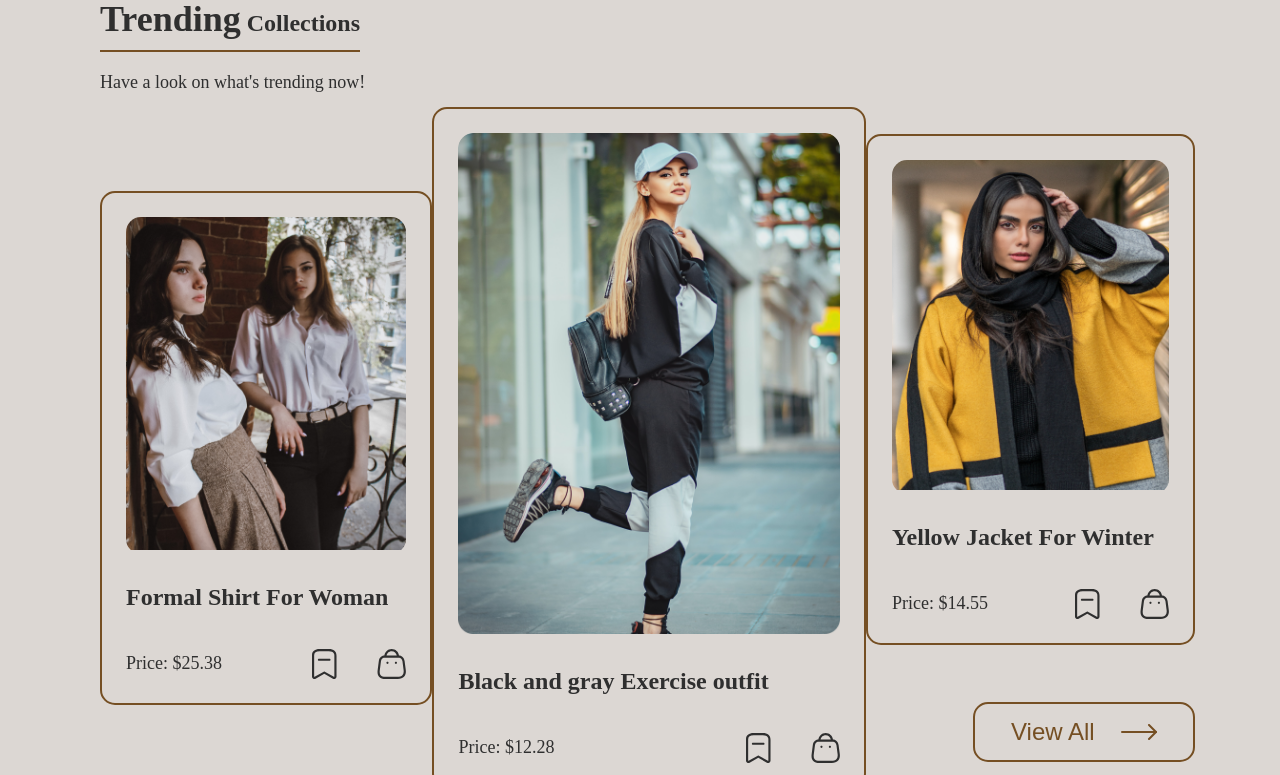
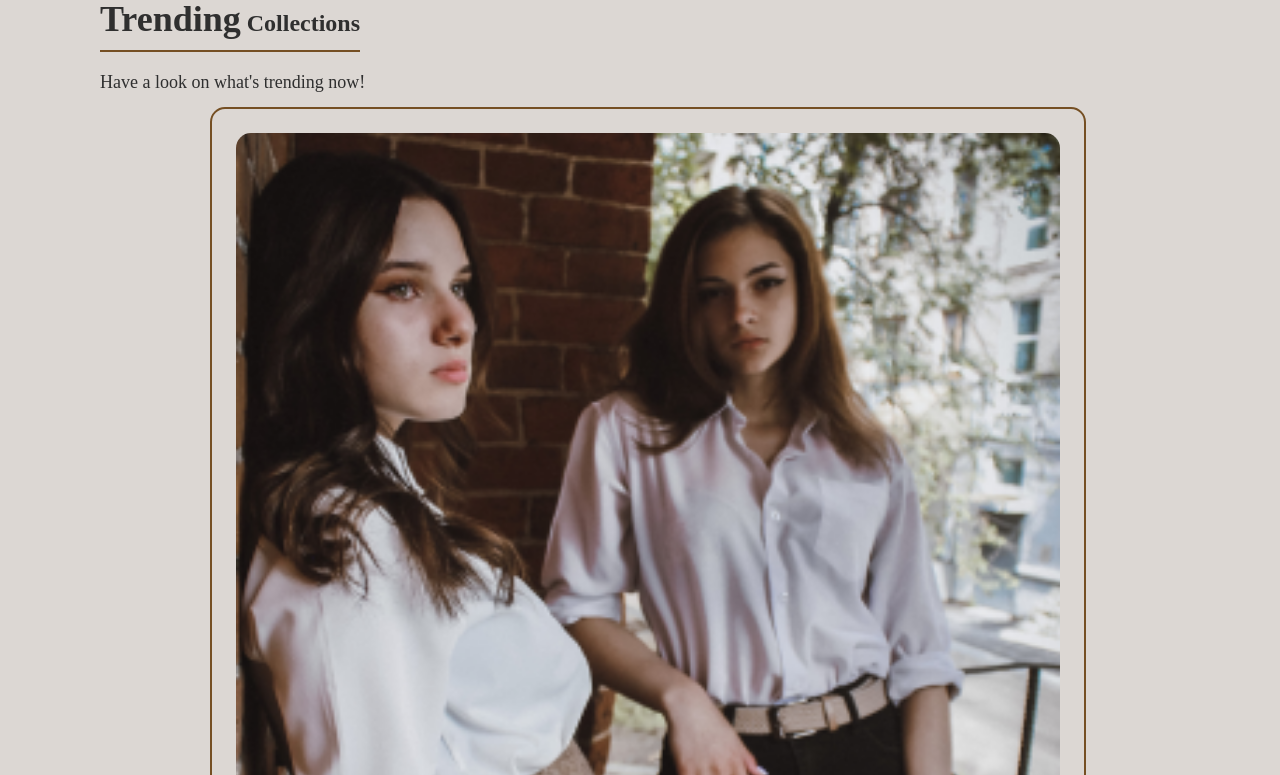
Before and after one commit to KiwiScreams/Sehlvet-landing-page, a React (Vite) app: page / in a window 1280 px wide. Shown: the part 985-1760 px from the top of the page. Built offline with nearby package versions, Linux system fonts and the light colour scheme.

Commit message:
responsive

```diff
--- a/src/components/trending/Trending.css
+++ b/src/components/trending/Trending.css
@@ -100,3 +100,40 @@
 {
     stroke: var(--white-clr);
 }
+@media screen and (max-width: 1360px)
+{
+    .trending--component .images
+    {
+        flex-direction: column;
+        gap: 20px;
+    }
+    .trending--component .box
+    {
+        width: 80%;
+    }
+    .trending--component .main
+    {
+        width: 80%;
+
+    }
+    .trending--component .main .box
+    {
+        width: 100%;
+    }
+}
+@media screen and (max-width: 680px)
+{
+    .trending--component .box
+    {
+        width: 100%;
+    }
+    .trending--component .main
+    {
+        width: 100%;
+    }
+    .trending--component
+    {
+        padding: 0 10px 0 10px;
+        width: 100%;
+    }
+}
--- a/src/components/trending/Trending.jsx
+++ b/src/components/trending/Trending.jsx
@@ -41,7 +41,7 @@ const Trending = () => {
               </div>
             </div>
           </div>
-          <div>
+          <div className="main">
             <div className="box">
               <div className="image-container">
                 <img src={img3} alt="" />
```
